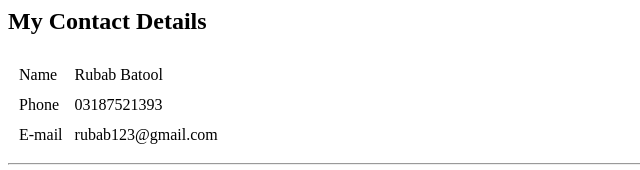
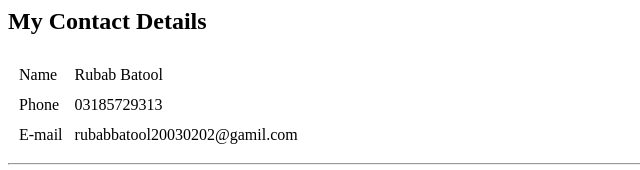
Before and after one commit to BatoolRubab/CV, a plain HTML site: page contact.html in a window 1280 px wide. Shown: the top 170 px of the page, without its empty margins (0-640 px from the left). Drawn offline with Linux system fonts and the light colour scheme.

Commit message:
Update contact.html

```diff
--- a/contact.html
+++ b/contact.html
@@ -15,11 +15,11 @@
 		</tr>
 		<tr>
 		<td>Phone </td>
-		<td>03187521393</td>
+		<td>03185729313</td>
 	    </tr>
 	    <tr>
 	    <td>E-mail</td>
-	    <td>rubab123@gmail.com</td>
+	    <td>rubabbatool20030202@gamil.com</td>
 	    </tr>
 
 </table>
```
